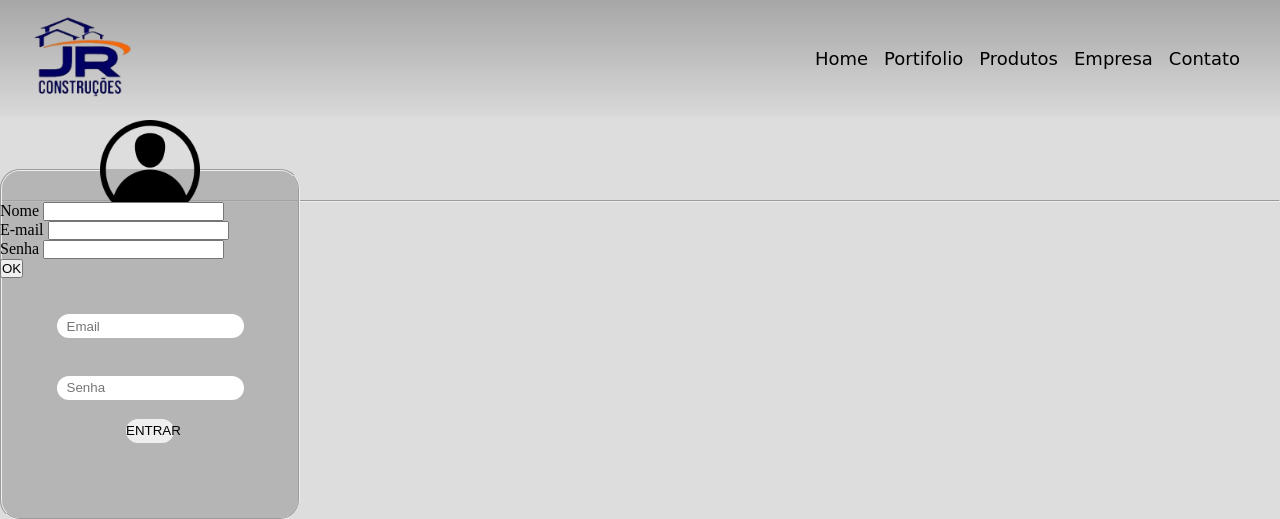
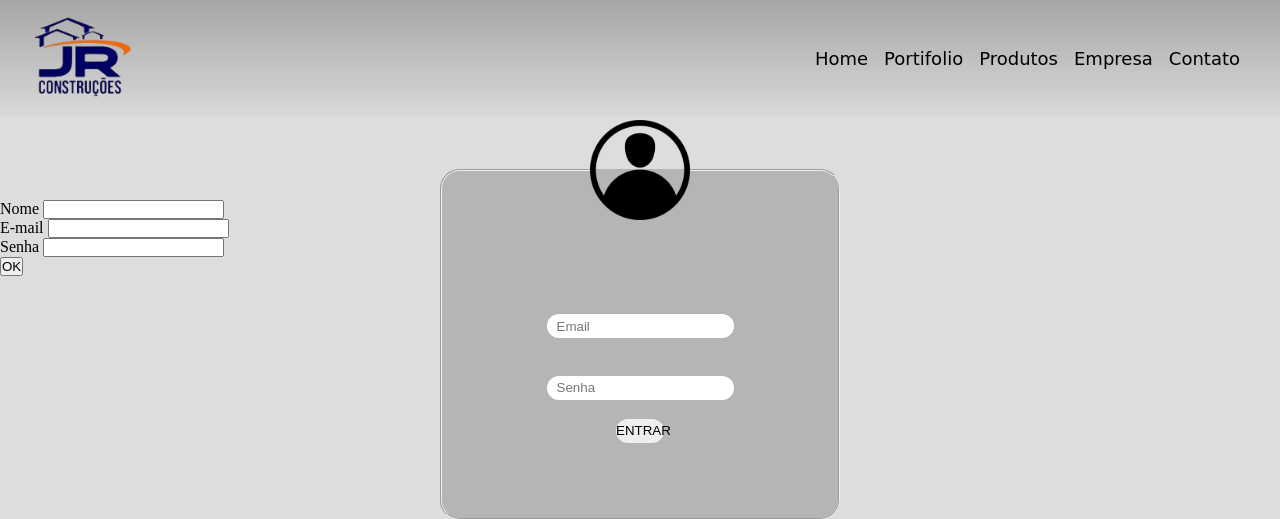
Before and after one commit to gabipereira0614/JR_codespace, a CodeIgniter 4 app: template app/Views/admin/login.php in a window 1280 px wide. Shown: the top 519 px of the page. Run offline with PHP 8.4 and a stand-in for CodeIgniter, Linux system fonts and the light colour scheme; the template is opened without the code that fills it, so the values that code supplies are empty; some libraries are stand-ins or nearby versions; some web fonts are replaced.

Commit message:
centralizando login

```diff
--- a/app/Views/admin/login.php
+++ b/app/Views/admin/login.php
@@ -3,17 +3,7 @@
 <link rel="stylesheet" href="./styles/login.css">
 <?= $this->endSection() ?>
 <?= $this->section('conteudo') ?>
-<!-- <!DOCTYPE html>
-<html lang="en">
 
-<head>
-    <meta charset="UTF-8">
-    <meta http-equiv="X-UA-Compatible" content="IE=edge">
-    <meta name="viewport" content="width=device-width, initial-scale=1.0">
-    <title>Novo Administrador</title>
-</head>
-
-<body> -->
 
     <?php if (session()->has("aviso-login")) : ?>
         <h2><?= session("aviso-login") ?></h2>
@@ -37,20 +27,6 @@
             </fieldset>
         </div>
 
-    <!-- <div>
-        <label for="email">Email</label>
-        <input type="email" name="email">
-    </div>
-    <div>
-        <label for="senha">Senha</label>
-        <input type="password" name="senha">
-    </div>
-    <div>
-        <button type="submit">Entrar</button>
-    </div> -->
-    <?= form_close() ?>
-
-    <hr>
 
     <?php if (session()->has("aviso")) : ?>
         <h2><?= session("aviso") ?></h2>
--- a/public/styles/login.css
+++ b/public/styles/login.css
@@ -50,12 +50,10 @@ legend{
 .centralizar-login {
     flex-wrap: wrap;
     display: flex;
-    width: 300px;
     height: 200px;
-    margin: 0;
     gap: 1rem;
     justify-content: center;
-    align-items: center;
+
 }
 .inputs{
     height: 1.5rem;
```
